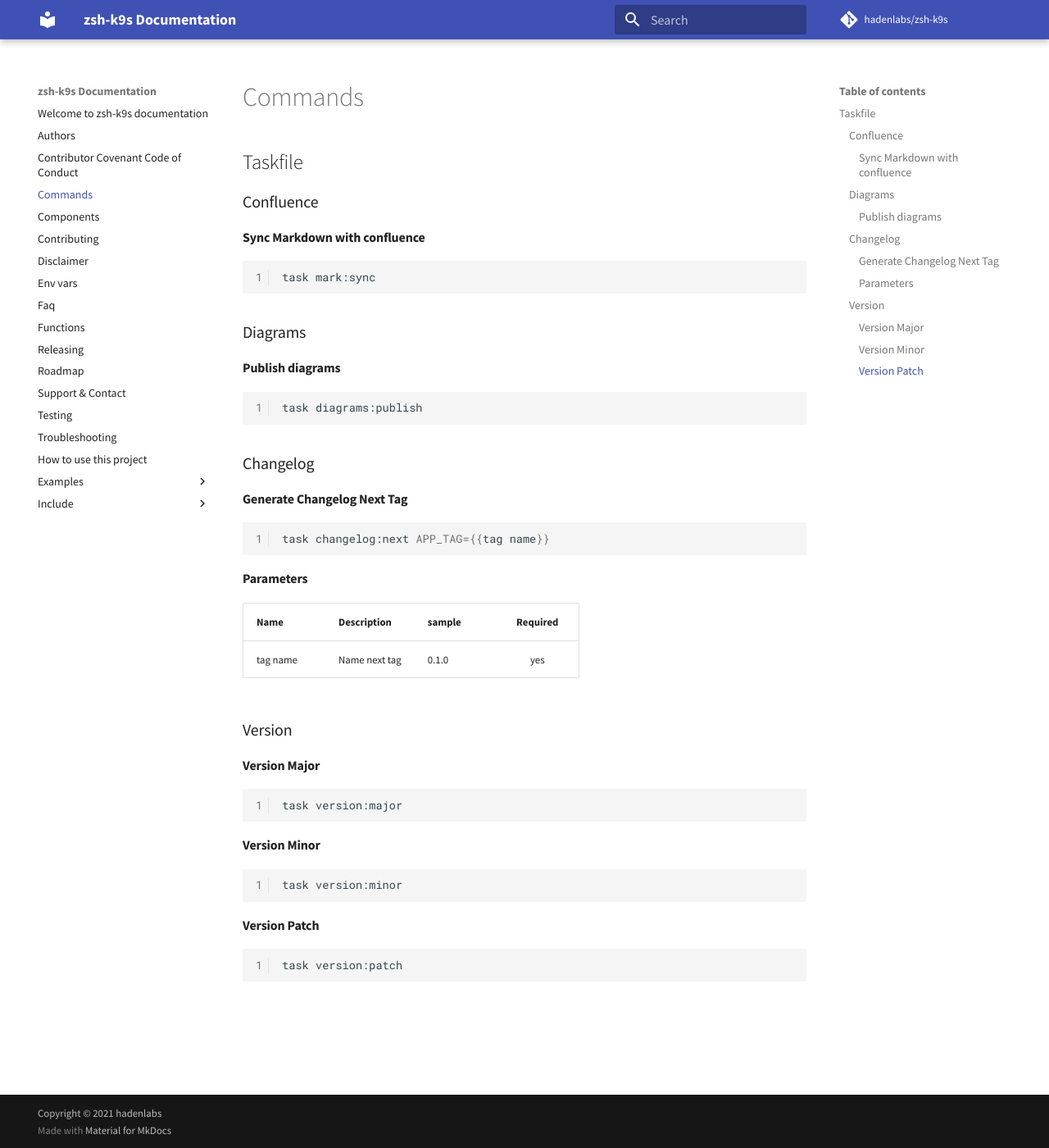
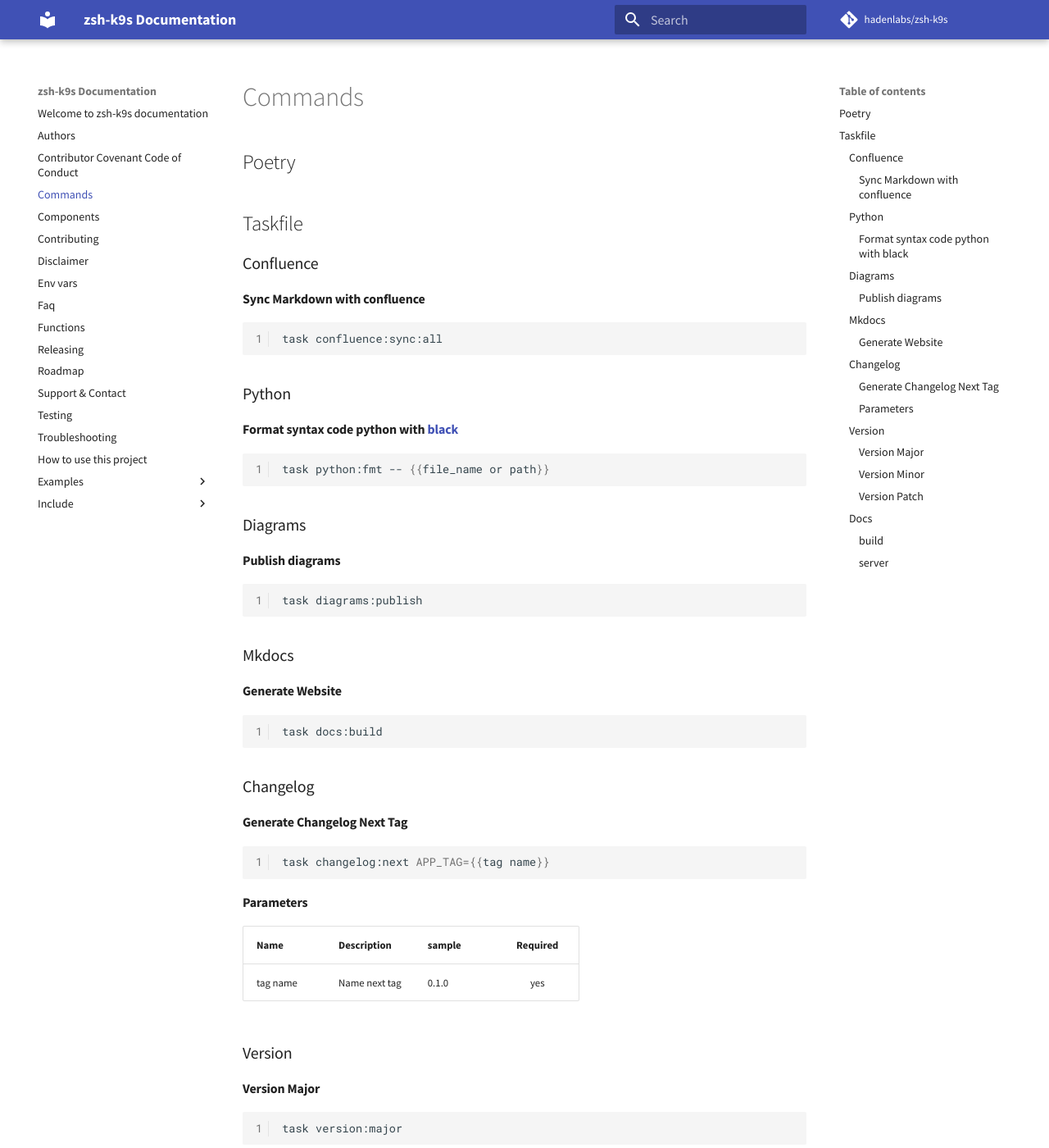
Before and after one commit to luismayta/zsh-k9s, an MkDocs documentation site: the page built from docs/commands.md, in a window 1280 px wide and 1400 px high. Shown: the whole window at 82% size. Built offline with MkDocs 1.6.1 and Material for MkDocs 9.7.7, drawn with Linux system fonts in a browser that asks for light colours; comment, search, counter and statistics services are not loaded; some of the changed text lies outside the part shown.

Commit message:
chore: change pipenv to poetry management (#7)

````diff
--- a/docs/commands.md
+++ b/docs/commands.md
@@ -9,6 +9,8 @@
 
 # Commands
 
+## Poetry
+
 ## Taskfile
 
 ### Confluence
@@ -16,7 +18,15 @@
 #### Sync Markdown with confluence
 
 ```{.bash}
-task mark:sync
+task confluence:sync:all
+```
+
+### Python
+
+#### Format syntax code python with [black](https://github.com/psf/black)
+
+```{.bash}
+task python:fmt -- {{file_name or path}}
 ```
 
 ### Diagrams
@@ -25,6 +35,14 @@ task mark:sync
 
 ```{.bash}
 task diagrams:publish
+```
+
+### Mkdocs
+
+#### Generate Website
+
+```{.bash}
+task docs:build
 ```
 
 ### Changelog
@@ -60,3 +78,17 @@ task version:minor
 ```{.bash}
 task version:patch
 ```
+
+### Docs
+
+#### build
+
+```{.bash}
+task docs:build
+```
+
+#### server
+
+```{.bash}
+task docs:serve
+```
````
Also changed, not shown: Taskfile.yml (+27 -6 lines), pyproject.toml (added, +41 -0 lines), 17 other files.
